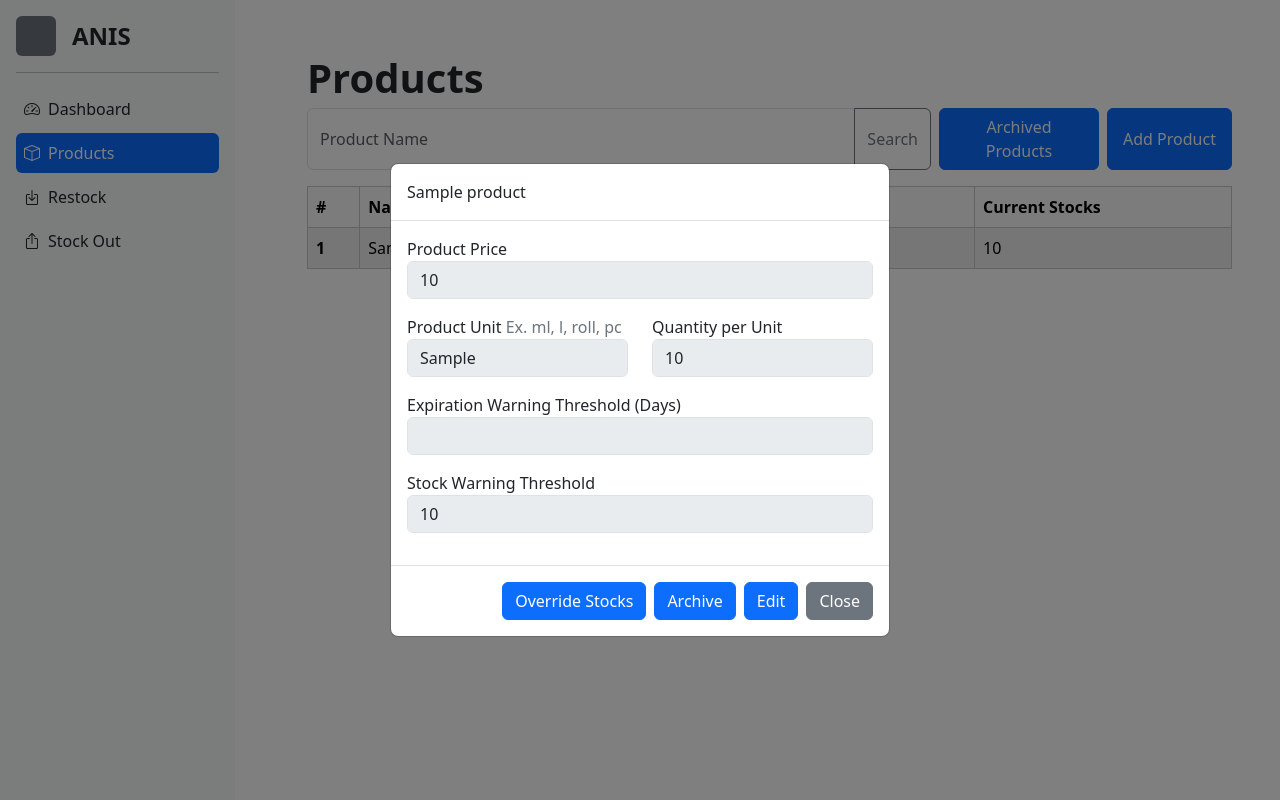
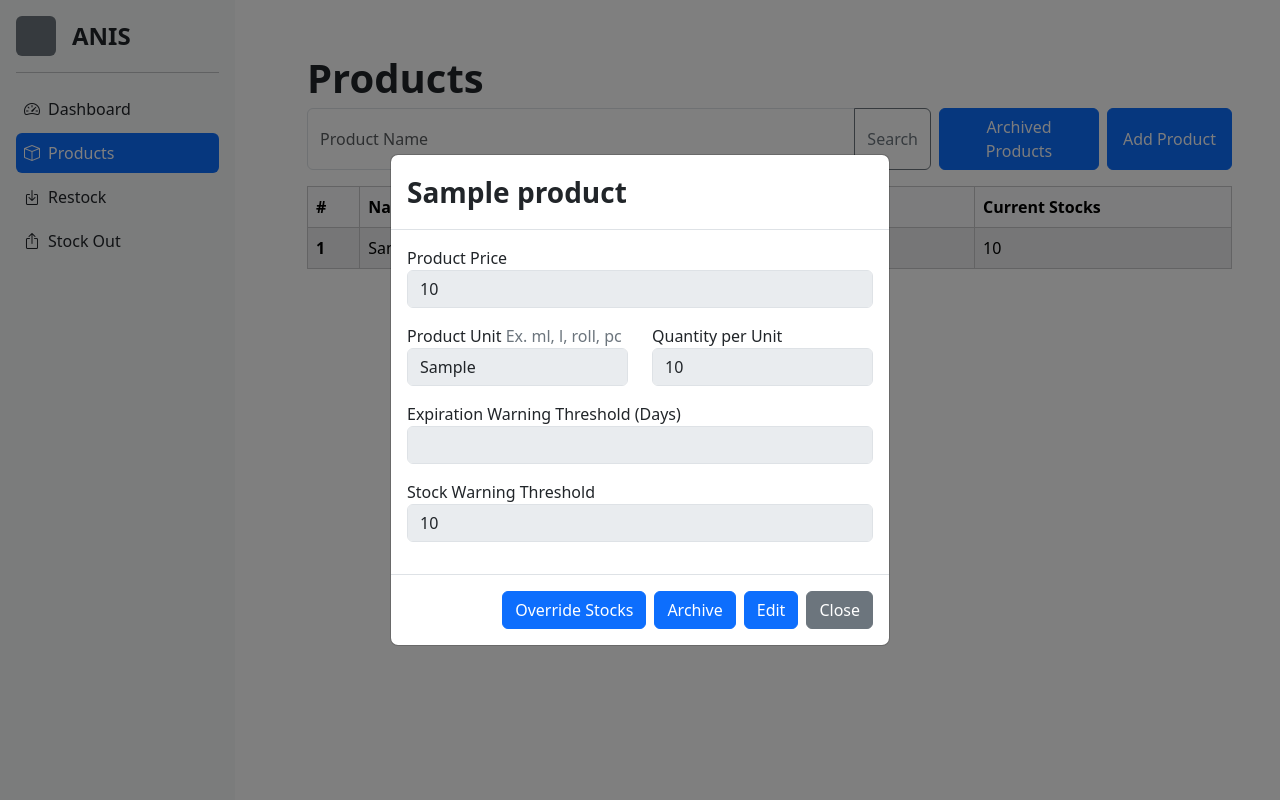
Before and after one commit to MaJul1/anis-php, a PHP site: page /product.php in a window 1280 px wide, after a click that opens the changed part. Run offline with PHP 8.4, Linux system fonts and the light colour scheme; tables that the repository leaves empty or names only in its code hold one stand-in row (values such as "Sample post").

Commit message:
Enhance product modal header styling for better visibility

```diff
--- a/product.php
+++ b/product.php
@@ -114,7 +114,7 @@
      <div class="modal fade" id="read-product" tabindex="-1" aria-hidden="true">
       <div class="modal-dialog modal-dialog-centered modal-dialog-scrollable">
         <div class="modal-content">
-          <div class="modal-header">Sample Product</div>
+          <div class="modal-header fs-3 fw-semibold">Sample Product</div>
           <div class="modal-body">
             <div class="mb-3">
                 <label for="read-product-price" class="label">Product Price</label>
```
